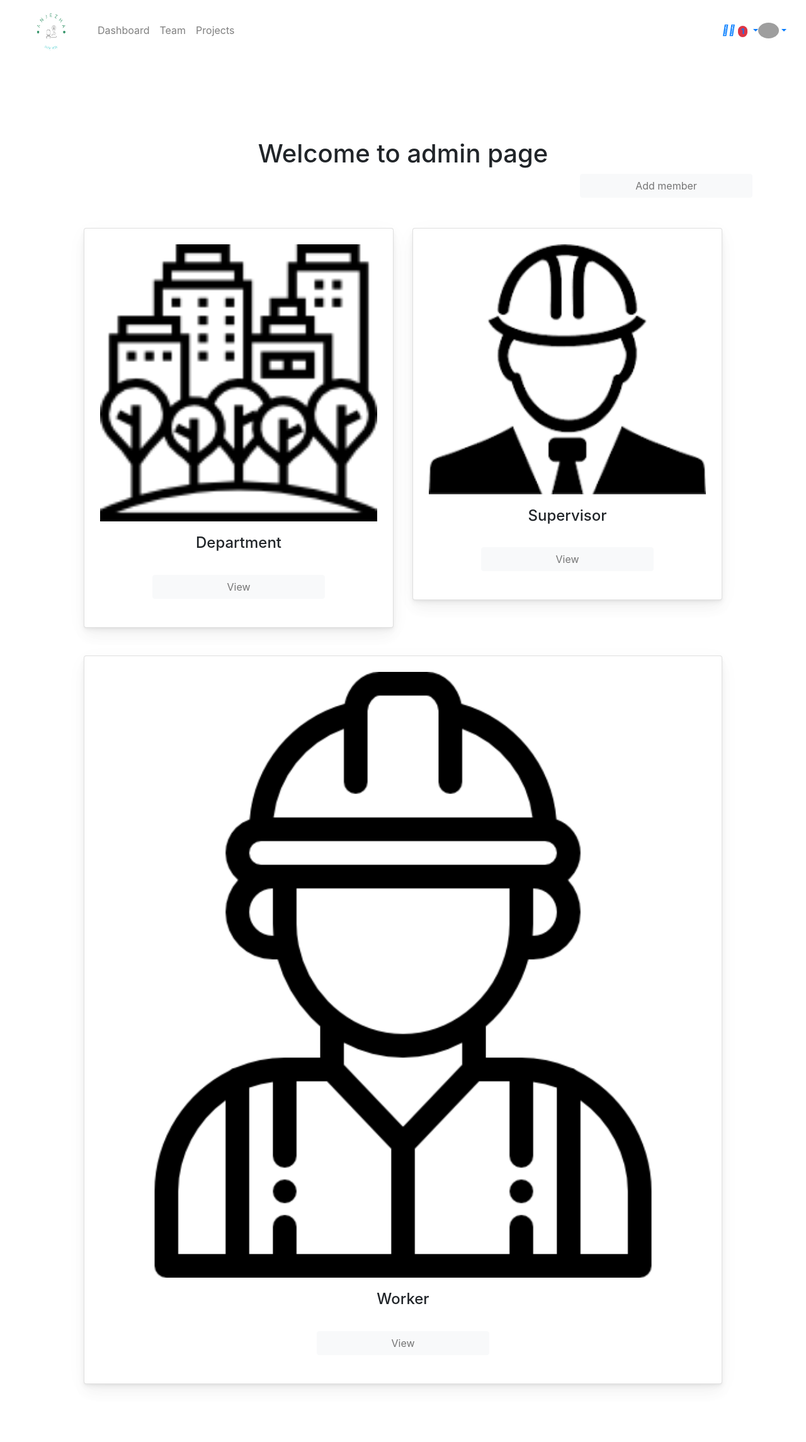
After one commit to AlbandariAljabri/Anjezha, a Django app: page /AdminHome/ in a window 1280 px wide. The commit adds this page. Shown: the whole page at 63% size. Run offline with Django 5.2, Linux system fonts and the light colour scheme; some libraries are stand-ins or nearby versions; grey boxes are pictures that could not be loaded.

Commit message:
admin home page

```diff
--- /dev/null
+++ b/Anjezha/accounts/templates/accounts/admin_home.html
@@ -0,0 +1,103 @@
+{% extends 'main/base.html' %}
+{% load static %}
+{% block title %} Home {% endblock %}
+<!-- <style>
+.card-img-top {
+        height: 100%; /* Set the height of the image container */
+        object-fit: cover; /* Make sure the image covers the container */
+    }
+</style> -->
+
+{% block content %}
+
+
+<div class="container tp-5 ">
+<br>
+    <div class="mx-auto text-center">
+        <h1>Welcome to admin page</h1>
+
+        <div class="mx-auto text-center d-flex justify-content-between">
+            <a href="{% url 'accounts:register_view' %}" class="ml-auto">
+            <input class="btn btn-light" placeholder="Add member"> </a>
+        </div>
+
+        <div class="row row-cols-1 row-cols-md-3 p-5">
+            <div class="col mb-4">
+              <!-- Department Card -->
+              <div class="card">
+                <!--Card image-->
+                <div class="view overlay card-img">
+                    <a href="{% url 'service:display_department' %}">
+                    <img class="card-img-top" src="\static\images\department_icon.png" alt="Department image "></a>
+
+                    <div class="mask rgba-white-slight"></div>
+                </div>
+
+                <!--Card content-->
+                <div class="card-body ">
+                  <!--Title-->
+                  <h4 class="card-title">Department</h4>
+                  <a href="{% url 'service:display_department' %}"><br>
+                    <input class="btn btn-light " placeholder="View" ></a>
+                </div>
+              </div>
+
+
+              <!-- Card -->
+            </div>
+            <div class="col mb-4">
+              <!-- Supervisor Card -->
+
+              <!-- display manage supervisor (admin) -->
+              <div class="card">
+                <!--Card image-->
+                <div class="view overlay">
+                <a href="{% url 'service:display_department' %}">
+                    <img class="card-img-top" src="\static\images\supervisor_icon.png" alt="Supervisor image "> </a>
+                    <div class="mask rgba-white-slight"></div>
+                </div>
+
+                <!--Card content-->
+                <div class="card-body">
+
+                  <!--Title-->
+                  <h4 class="card-title">Supervisor</h4><br>
+                  <a href="{% url 'service:display_department' %}"><input class="btn btn-light " placeholder="View" ></a>
+                </div>
+              </div>
+
+              <!-- Card -->
+            </div>
+            <div class="col mb-4">
+              <!-- Worker Card -->
+              <div class="card">
+
+                <!--Card image-->
+                <div class="view overlay">
+                  <img class="card-img-top" src="\static\images\worker_icon.png"  alt="Worker image">
+                  <a href="{% url 'service:display_task_view' %}">
+                    <div class="mask rgba-white-slight"></div>
+                  </a>
+                </div>
+
+                <!--Card content-->
+                <div class="card-body">
+
+                  <!--Title-->
+                  <h4 class="card-title">Worker</h4><br>
+                  <a href="{% url 'service:display_task_view' %}">
+                    <input class="btn btn-light " placeholder="View" ></a>
+
+                </div>
+
+              </div>
+
+            </div>
+
+          </div>
+
+    </div>
+
+</div>
+
+{% endblock %}
--- a/Anjezha/accounts/urls.py
+++ b/Anjezha/accounts/urls.py
@@ -8,6 +8,7 @@ urlpatterns = [
     path("logout/", views.logout_view, name="logout_view"),
     path("profile/<user_id>/", views.user_profile_view, name="user_profile_view"),
     path("register/", views.register_view, name="register_view"),
+    path("AdminHome/", views.admin_home_view, name="admin_home_view"),
 
 
 
--- a/Anjezha/accounts/views.py
+++ b/Anjezha/accounts/views.py
@@ -53,3 +53,7 @@ def register_view (request:HttpRequest):
             msg = f"something went wrong {e}"
 
     return render(request, "accounts/register.html", {"msg" : msg})
+
+
+def admin_home_view (request:HttpRequest):
+    return render(request, "accounts/admin_home.html")
--- a/Anjezha/service/templates/service/display_task.html
+++ b/Anjezha/service/templates/service/display_task.html
@@ -41,7 +41,7 @@
 <!-- Add comment -->
 
 <div class="container">
-    <form action="{% url 'service:add_comment_view' task.id %}" method="POST">
+    <form action="{ url 'service:add_comment_view' task.id }" method="POST">
         {% csrf_token %}
 
 <div class="card">
--- a/Anjezha/service/urls.py
+++ b/Anjezha/service/urls.py
@@ -12,7 +12,5 @@ urlpatterns = [
     path("display/task/" , views.display_task_view , name="display_task_view"),
     path("comment/add/<task_id>/", views.add_comment_view, name="add_comment_view"),
     path("add/task/" , views.add_task_view , name="add_task_view"),
-
-
     path("add/<department_id>/<task_id>/", views.add_department_task, name="add_department_task"),
 ]
--- a/Anjezha/service/views.py
+++ b/Anjezha/service/views.py
@@ -68,13 +68,13 @@ def add_comment_view(request: HttpRequest, task_id):
 
     if request.method == "POST":
         if not request.user.is_authenticated:
-            return render(request, "main/not_authorized.html", status=401)
+            return render(request, "main/not_authrized.html", status=401)
 
         new_comment = Comment(task=task, user=request.user, content=request.POST["content"])
         if 'image' in request.FILES: new_comment.image = request.FILES["image"]
         new_comment.save()
         return redirect("contact:add_comment_view", task_id=task.id)
-    return render(request , "contact/comment.html" , task_id=task.id)
+    return render(request , "contact/display_task.html" , task_id=task.id)
 
 def add_task_view(request : HttpRequest):
     if request.method == 'POST':
```
Also changed, not shown: Anjezha/accounts/static/images/department_icon.png (added), Anjezha/accounts/static/images/supervisor_icon.png (added), Anjezha/accounts/static/images/worker_icon.png (added), Anjezha/service/admin.py (line endings or trailing spaces).
